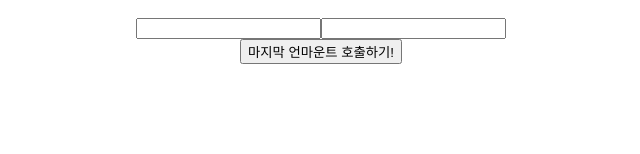
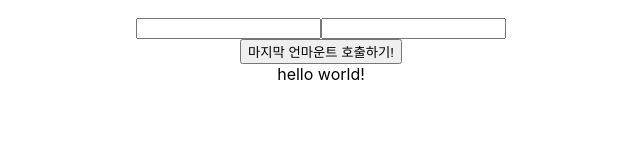
Before and after one commit to ninanung/react.hooks.test, a React (Create React App) app: page / in a window 1280 px wide. Shown: the part 145-299 px from the top of the page, without its empty margins (319-959 px from the left). Built offline with nearby package versions, Linux system fonts and the light colour scheme.

Commit message:
useContext

```diff
--- a/src/App.js
+++ b/src/App.js
@@ -1,4 +1,4 @@
-import React, {useEffect, useState, useMemo, useCallback, useRef, useReducer, useContext} from 'react';
+import React, {useEffect, useState, useMemo, useCallback, useRef, useReducer, useContext, createContext} from 'react';
 import './App.css';
 
 const UseStateExample = () => {
@@ -48,10 +48,15 @@ const UseEffectExample = () => {
   )
 }
 
+const TestContext = createContext();
+const TestContext2 = createContext();
+
 const UseContextExample = () => {
+  const hello = useContext(TestContext);
+  const world = useContext(TestContext2);
   return (
     <div>
-
+      {hello + ' ' + world}
     </div>
   )
 }
@@ -64,7 +69,11 @@ function App() {
       <UseStateExample />
       {useEffectRender && <UseEffectExample />}
       <button onClick={() => {setUseEffectRender(!useEffectRender)}}>마지막 언마운트 호출하기!</button>
-      <UseContextExample />
+      <TestContext.Provider value='hello'>
+        <TestContext2.Provider value='world!'>
+          <UseContextExample />
+        </TestContext2.Provider>
+      </TestContext.Provider>
     </div>
   );
 }
```
